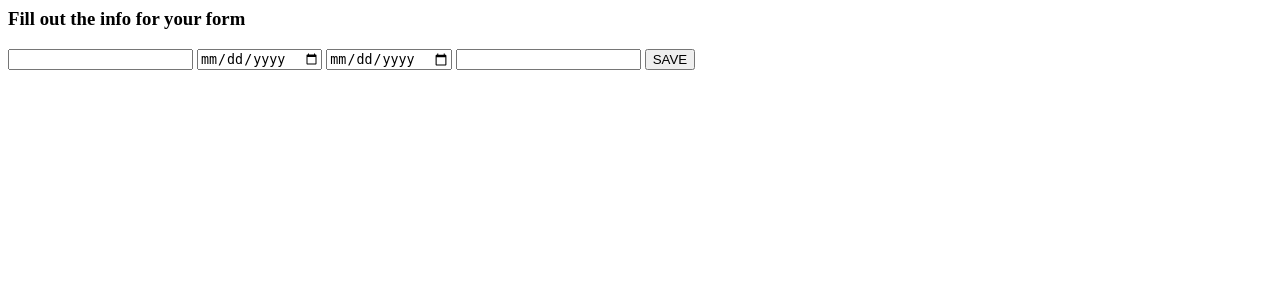
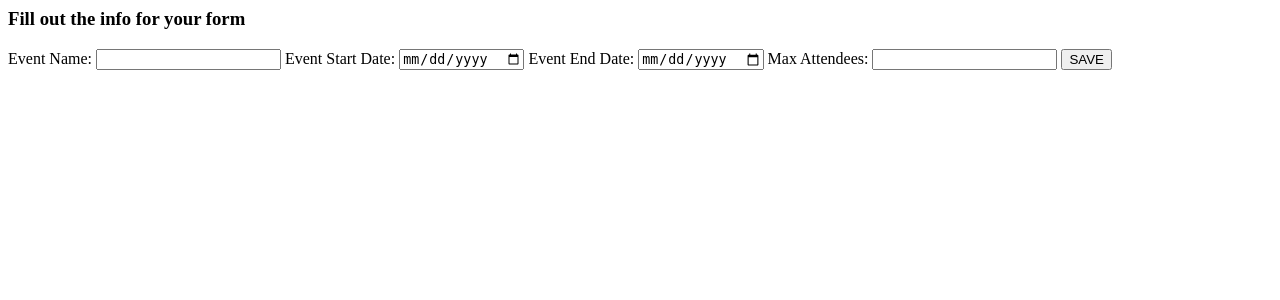
Before and after one commit to blathering-barnacles/Bangazon, a Django app: page /workforce/addtraining/ in a window 1280 px wide. Shown: the top 300 px of the page. Run offline with Django 3.2, Linux system fonts and the light colour scheme.

Commit message:
added a test that make verifies training program form, added working training program details

```diff
--- a/workforce/templates/workforce/trainingProgram_add.html
+++ b/workforce/templates/workforce/trainingProgram_add.html
@@ -2,9 +2,17 @@
 
 <form action="{% url 'workforce:addTraining' %}" method="post">
     {% csrf_token %}
-    <input type="text" name="trainName" />
-    <input type="date" name="trainStart" />
-    <input type="date" name="trainEnd" />
-    <input type="int" name="trainMax" />
+    <label>Event Name:
+        <input type="text" name="trainName" />
+    </label>
+    <label>Event Start Date:
+        <input type="date" name="trainStart" />
+    </label>
+    <label>Event End Date:
+        <input type="date" name="trainEnd" />
+    </label>
+    <label> Max Attendees:
+        <input type="int" name="trainMax" />
+    </label>
     <input type="submit" value="SAVE" />
-  </form>
+</form>
--- a/workforce/views/trainingProgram_views.py
+++ b/workforce/views/trainingProgram_views.py
@@ -9,6 +9,18 @@ def trainingList(request):
     return render(request, 'workforce/trainingProgram_list.html', {'training_list': training_list})
 
 def newTraining(request):
+    '''Will check to see if the request is a POST and if not it will render our form
+
+    Arguments:
+    request: Template context processors take the request object and return a dictionary which is added to the context.
+
+    Returns:
+    render: this will render our form in the browser
+    HttpResponseRedirect: this will redirect the user back to training program list page
+
+    '''
+
+
     if request.method != 'POST':
         return render(request, 'workforce/trainingProgram_add.html')
     else:
```
Also changed, not shown: workforce/tests/test_trainingProgram.py (+9 -12 lines), workforce/views/trainingProgramDetail_view.py (+10 -0 lines).
